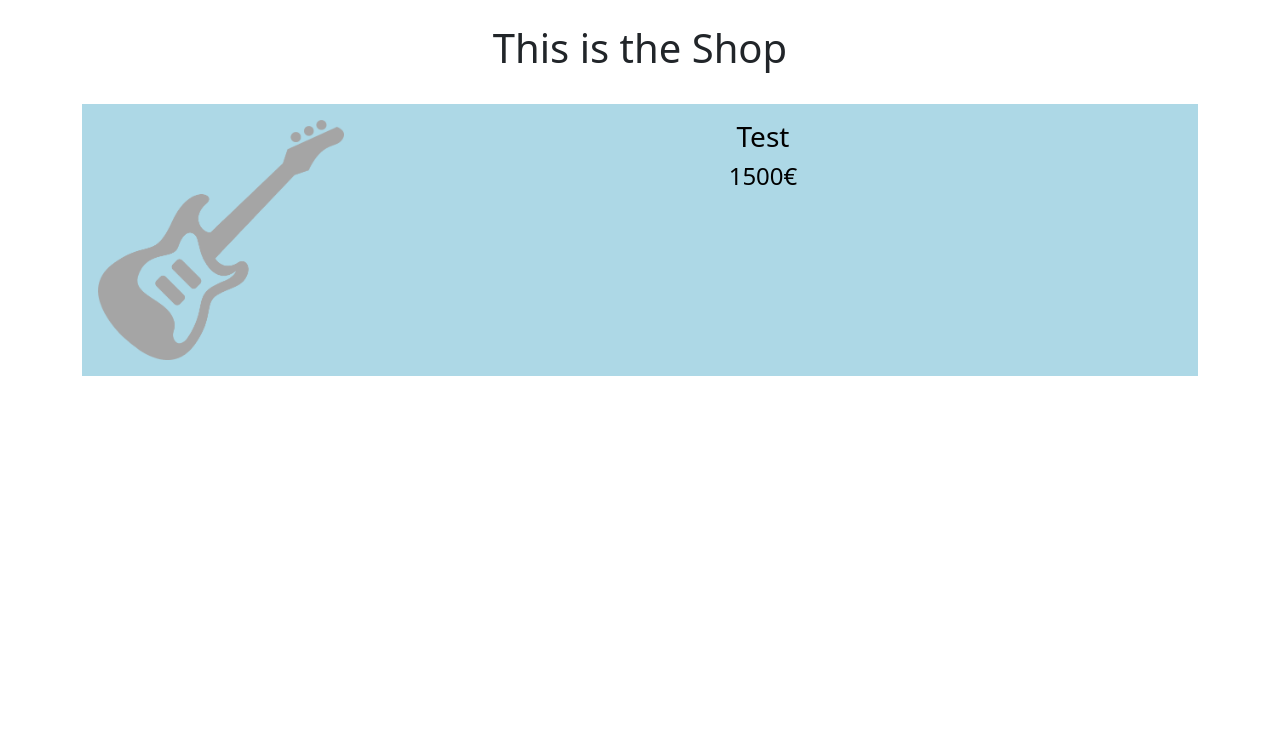
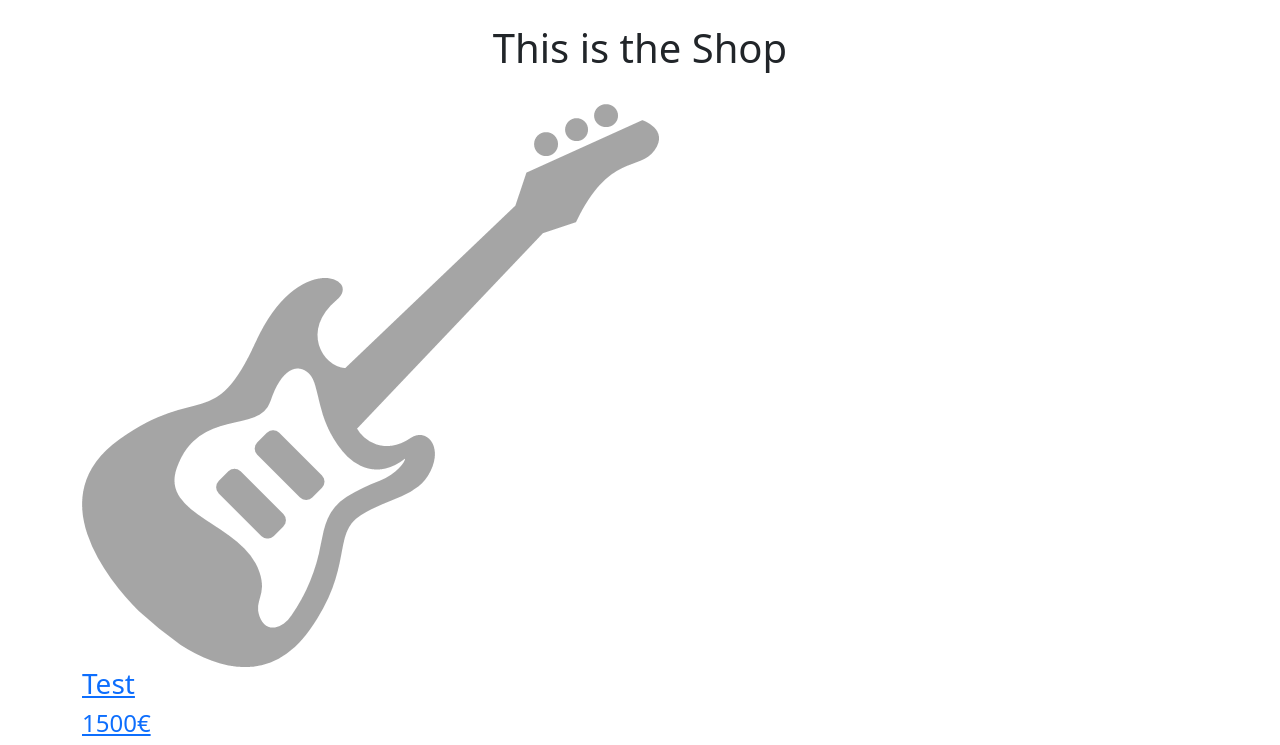
Before and after one commit to SimonSchneider06/Luke-and-Jakob, a Flask app: page /shop in a window 1280 px wide. Shown: the part 70-815 px from the top of the page. Before the commit the page ends 446 px from the top, so only its background shows below. Run offline with Flask 3, Linux system fonts and the light colour scheme; data comes from the database, SQL or seed files in the repository; some libraries are stand-ins or nearby versions.

Commit message:
deleted card styling and added funcional class for width and margin

```diff
--- a/website/static/css/shop.css
+++ b/website/static/css/shop.css
@@ -1,17 +1,6 @@
-.product-link{
-    text-decoration:none;
+.width{
+    width:18rem;
 }
-.product-container{
-    display:flex;
-    padding:1em;
-    background-color:lightblue;
+.margin-bottom{
+    margin-bottom:1em;
 }
-.product-img{
-    width:max-content;
-    height: 30vh;
-}
-.product-info{
-    text-align:center;
-    margin:0 auto;
-    color:black;
-}
```
